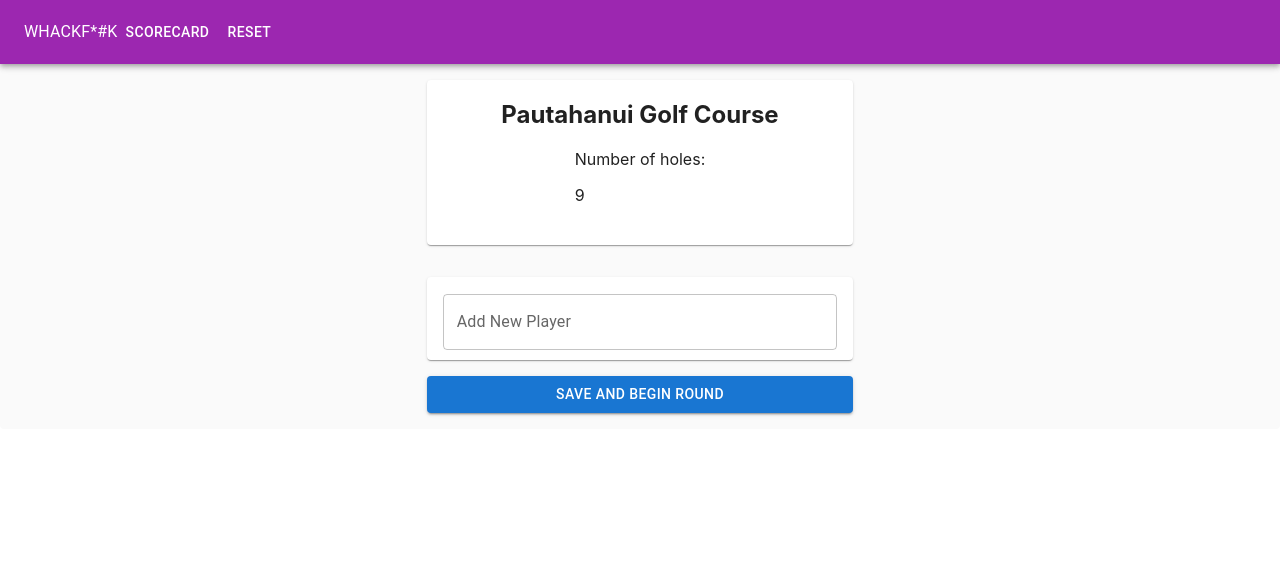
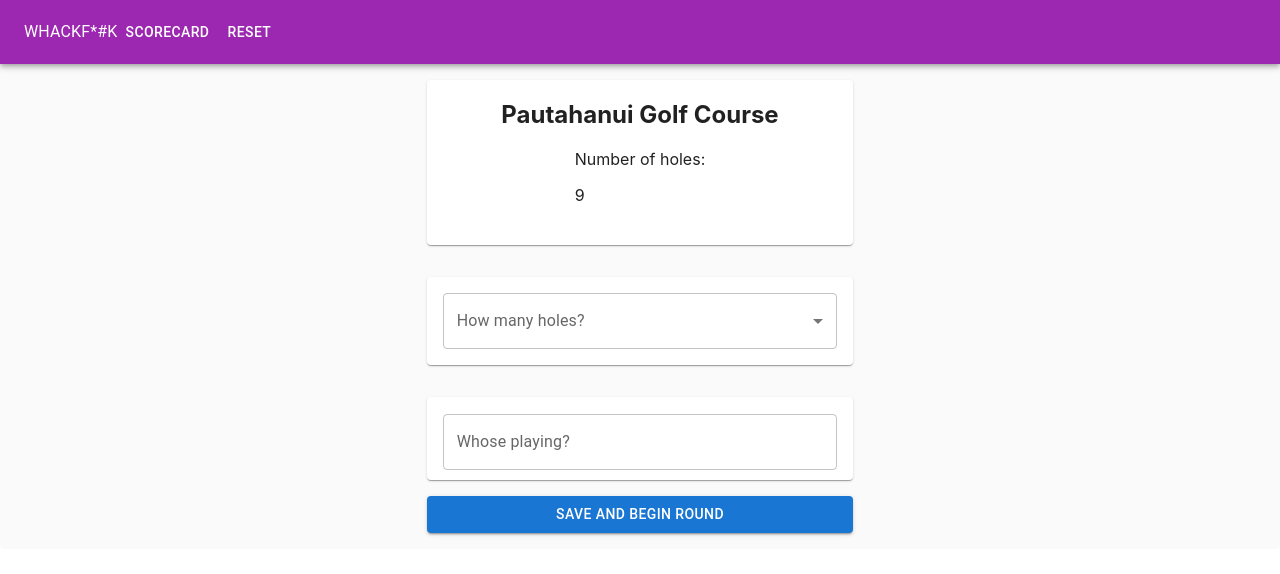
Before and after one commit to paulyt-nz/golf-app, a React (Create React App) app: page / in a window 1280 px wide. Shown: the top 574 px of the page. Built offline with nearby package versions, Linux system fonts and the light colour scheme.

Commit message:
begun adding select in round form for numholes

```diff
--- a/src/RoundSetUpForm.tsx
+++ b/src/RoundSetUpForm.tsx
@@ -1,5 +1,5 @@
 import React, { useState } from 'react'
-import { Paper, TextField, Grid, Card, CardContent, Button } from '@mui/material';
+import { Paper, TextField, Grid, Card, CardContent, Button, InputLabel, MenuItem, Select, FormControl } from '@mui/material';
 import { Player } from './commonTypes'
 
 interface RoundSetUpFormProps {
@@ -77,7 +77,7 @@ function RoundSetUpForm({ addPlayerToRound, players, startNewRound, generateNewS
                     value={playerFormContent}
                     onChange={handleChange}
                     margin="normal"
-                    label="Add New Player"
+                    label="Whose playing?"
                     fullWidth
                 />
             </form>
@@ -93,6 +93,7 @@ function RoundSetUpForm({ addPlayerToRound, players, startNewRound, generateNewS
         <Grid container style={gridStyles1}>
             <Grid item xs={11} md={8} lg={4} style={gridStyles2}>
 
+
                 <Card style={cardStyles}>
                     <h2>Pautahanui Golf Course</h2>
                     <div style={{paddingBottom: "1rem"}}>
@@ -101,15 +102,35 @@ function RoundSetUpForm({ addPlayerToRound, players, startNewRound, generateNewS
                     </div>
                 </Card>
 
+
                 {players.map((player, i) =>
                     <Card style={cardStyles}>
                         <CardContent style={{paddingTop: '0', display:'block'}}>Player {i+1}: {player}</CardContent>
                     </Card>
                 )}
 
+                <Paper style={{ margin: "1rem 0", padding: "1rem 1rem" }}>
+                    <FormControl style={{ width: '100%'}}>
+                        <InputLabel id="demo-simple-select-label">How many holes?</InputLabel>
+                        <Select
+                            style={{ display: 'flex', justifyContent: 'stretch'}}
+                            labelId="demo-simple-select-label"
+                            id="demo-simple-select"
+                            //value={age}
+                            label="Number of holes"
+                            //onChange={}
+                        >
+                            <MenuItem value={9}>9 holes</MenuItem>
+                            <MenuItem value={18}>18 holes (round twice)</MenuItem>
+                        </Select>
+                    </FormControl>
+                </Paper>
+
+
                 <Paper style={{ margin: "1rem 0", padding: "0.1rem 1rem" }}>
                     {playerForm}
                 </Paper>
+
 
                 <Button style={{marginBottom: '1rem'}} variant="contained" onClick={handleBeginRoundSubmit}>
                         SAVE AND BEGIN ROUND
```
